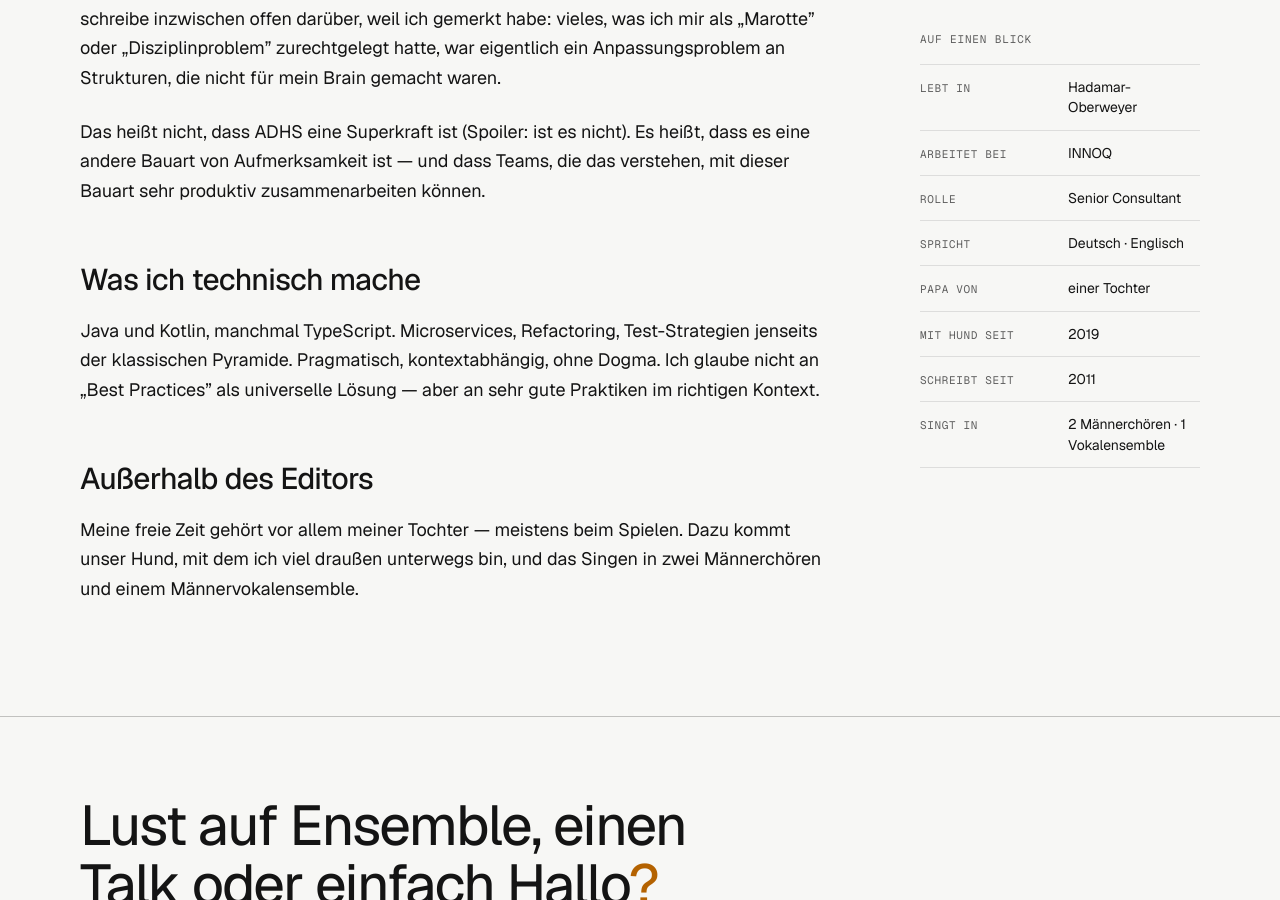
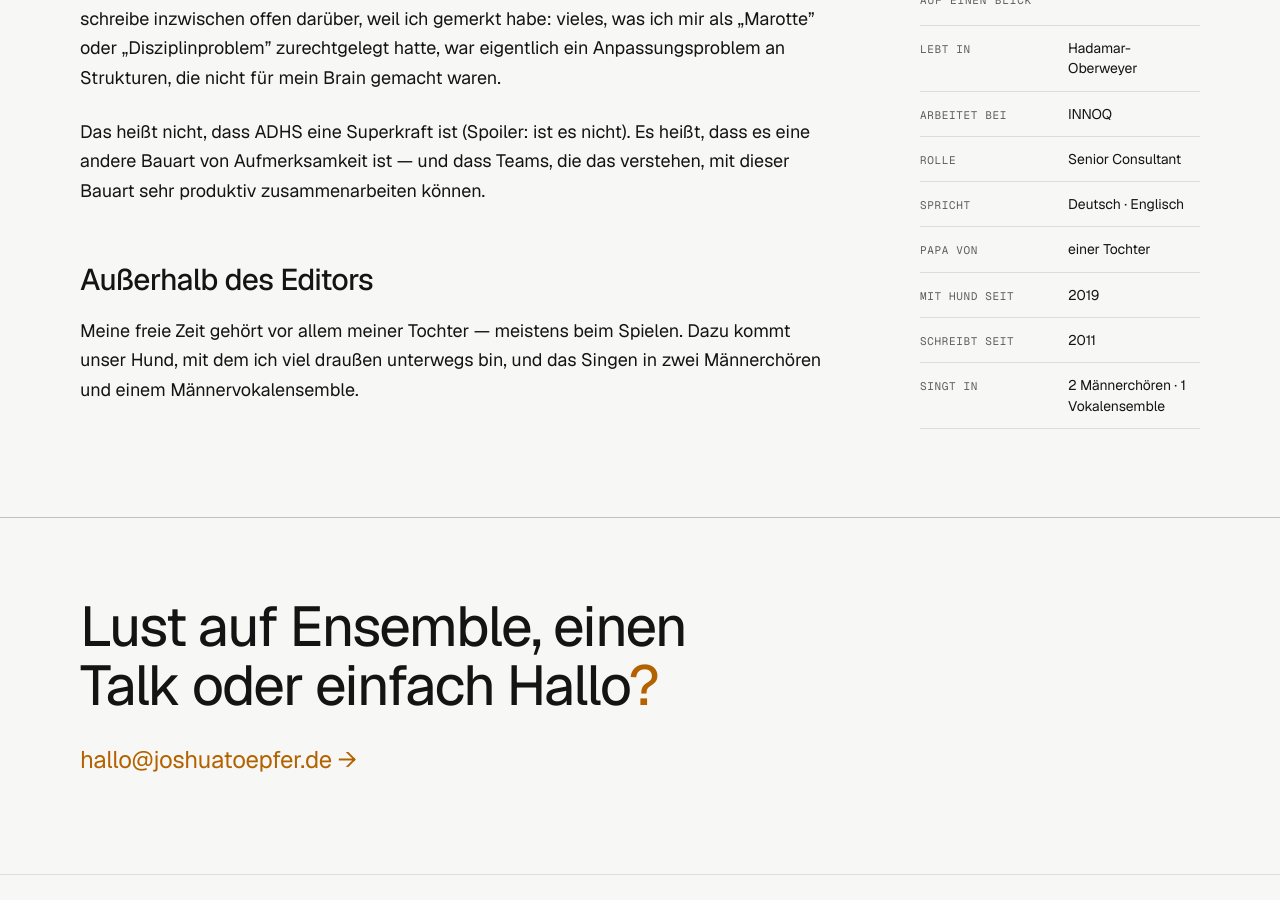
Before and after one commit to hollesse/joshuatoepfer.de, a Jekyll site: the page built from ueber-mich/index.md, in a window 1280 px wide and 900 px high, scrolled down 1414 px. Built offline with Jekyll 4.4.1, drawn with Linux system fonts in a browser that asks for light colours.

Commit message:
Remove technology section from Über-mich page
The section listed languages that don't reflect actual work and the
technology choice is not the point of the page anyway. Also drop the
Kotlin mention from the software-development focus blurb.

Co-Authored-By: Claude Fable 5.1 <noreply@anthropic.com>
Claude-Session: https://claude.ai/code/session_01VV5eA5FZ5wZZ44yvabf1Pq

```diff
--- a/_data/focus.yml
+++ b/_data/focus.yml
@@ -13,4 +13,4 @@
 
 - key: softdev
   label: "Software Development"
-  blurb: "Architektur, Refactoring, Test-Strategien. Pragmatisch, kontextabhängig, ohne Dogma. Meistens in Java, manchmal in Kotlin."
+  blurb: "Architektur, Refactoring, Test-Strategien. Pragmatisch, kontextabhängig, ohne Dogma."
--- a/ueber-mich/index.md
+++ b/ueber-mich/index.md
@@ -36,13 +36,6 @@ Es heißt, dass es eine andere Bauart von Aufmerksamkeit ist — und dass
 Teams, die das verstehen, mit dieser Bauart sehr produktiv
 zusammenarbeiten können.
 
-## Was ich technisch mache
-
-Java und Kotlin, manchmal TypeScript. Microservices, Refactoring,
-Test-Strategien jenseits der klassischen Pyramide. Pragmatisch,
-kontextabhängig, ohne Dogma. Ich glaube nicht an „Best Practices" als
-universelle Lösung — aber an sehr gute Praktiken im richtigen Kontext.
-
 ## Außerhalb des Editors
 
 Meine freie Zeit gehört vor allem meiner Tochter — meistens beim
```
